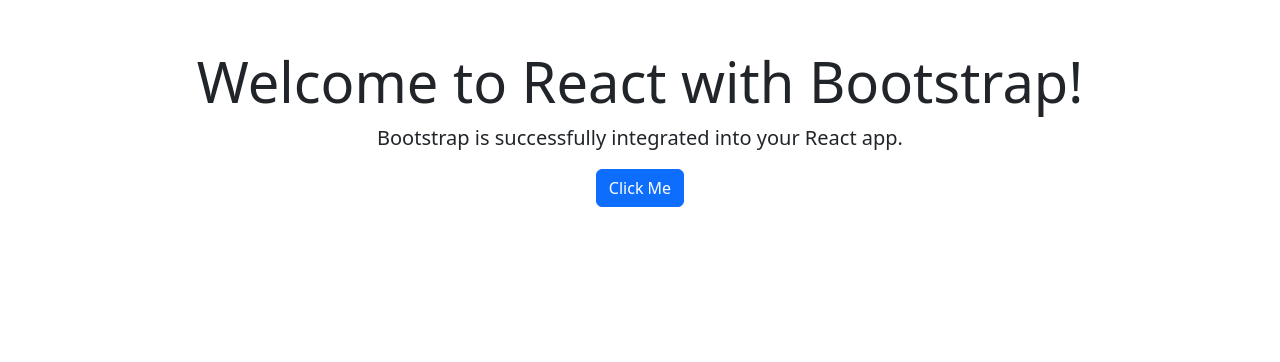
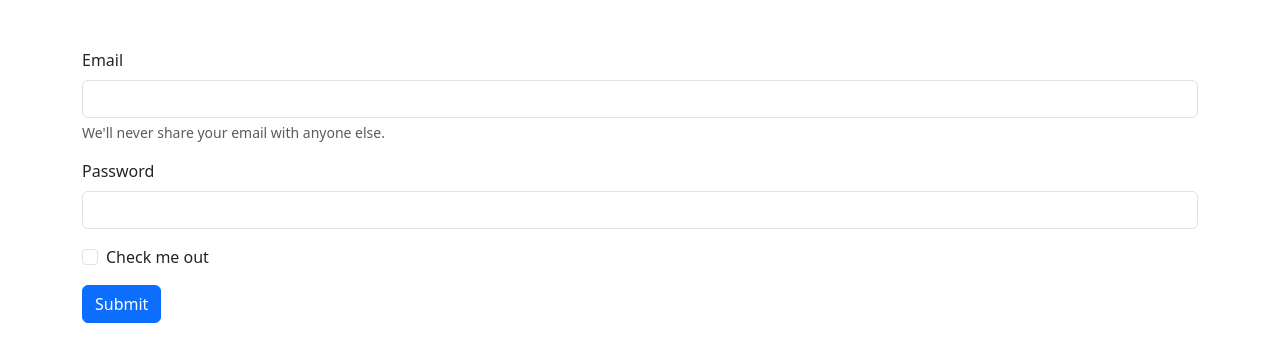
Before and after one commit to w174rd/simple-webapp-react, a React (Create React App) app: page /login in a window 1280 px wide. Shown: the top 362 px of the page. Built offline with nearby package versions, Linux system fonts and the light colour scheme.

Commit message:
added router and implement route login page

```diff
--- a/package.json
+++ b/package.json
@@ -9,6 +9,7 @@
     "bootstrap": "^5.3.3",
     "react": "^18.3.1",
     "react-dom": "^18.3.1",
+    "react-router-dom": "^7.0.1",
     "react-scripts": "5.0.1",
     "web-vitals": "^2.1.4"
   },
--- a/public/index.html
+++ b/public/index.html
@@ -24,7 +24,7 @@
       work correctly both with client-side routing and a non-root public URL.
       Learn how to configure a non-root public URL by running `npm run build`.
     -->
-    <title>React App</title>
+    <title>Simple Webapp</title>
   </head>
   <body>
     <noscript>You need to enable JavaScript to run this app.</noscript>
--- a/src/App.js
+++ b/src/App.js
@@ -1,5 +1,6 @@
 // import logo from './logo.svg';
 import './App.css';
+import Routes from "./routes"
 
 // function App() {
 //   return (
@@ -22,13 +23,10 @@
 //   );
 // }
 
-function App() {
+const App = () => {
+
   return (
-    <div className="container text-center mt-5">
-      <h1 className="display-4">Welcome to React with Bootstrap!</h1>
-      <p className="lead">Bootstrap is successfully integrated into your React app.</p>
-      <button className="btn btn-primary">Click Me</button>
-    </div>
+    <Routes />
   );
 }
 
--- a/src/index.js
+++ b/src/index.js
@@ -5,11 +5,14 @@
 import reportWebVitals from './reportWebVitals';
 import 'bootstrap/dist/css/bootstrap.min.css';
 import 'bootstrap/dist/js/bootstrap.bundle.min.js';
+import { BrowserRouter } from 'react-router-dom';
 
 const root = ReactDOM.createRoot(document.getElementById('root'));
 root.render(
   <React.StrictMode>
+    <BrowserRouter>
     <App />
+    </BrowserRouter>
   </React.StrictMode>
 );
 
--- /dev/null
+++ b/src/routes/LoginRoutes.js
@@ -0,0 +1,15 @@
+import Login from '../views/pages/Login'
+
+
+const LoginRoutes = {
+    path:'/',
+
+    children: [
+        {
+            path:'/login',
+            element: <Login />
+        }
+    ]
+}
+
+export default LoginRoutes
--- /dev/null
+++ b/src/routes/index.js
@@ -0,0 +1,8 @@
+import { useRoutes } from "react-router-dom";
+
+import LoginRoutes from "./LoginRoutes"
+
+
+export default function ThemeRoutes() {
+    return useRoutes([LoginRoutes])
+}
--- /dev/null
+++ b/src/views/pages/Login.js
@@ -0,0 +1,31 @@
+import React from 'react';
+
+const Login = () => {
+
+    return (
+        <div className="container text-start mt-5">
+            <div className="row align-items-left">
+
+            <form>
+                <div className="mb-3">
+                    <label for="exampleInputEmail1" className="form-label">Email</label>
+                    <input type="email" className="form-control" id="exampleInputEmail1" aria-describedby="emailHelp"/>
+                    <div id="emailHelp" className="form-text">We'll never share your email with anyone else.</div>
+                </div>
+                <div className="mb-3">
+                    <label for="exampleInputPassword1" className="form-label">Password</label>
+                    <input type="password" className="form-control" id="exampleInputPassword1"/>
+                </div>
+                <div className="mb-3 form-check">
+                    <input type="checkbox" className="form-check-input" id="exampleCheck1"/>
+                    <label className="form-check-label" for="exampleCheck1">Check me out</label>
+                </div>
+                <button type="submit" className="btn btn-primary">Submit</button>
+            </form>
+
+            </div>
+        </div>
+    )
+}
+
+export default Login
```
Also changed, not shown: 1 other file (tests, documents, lock files or other folders).
